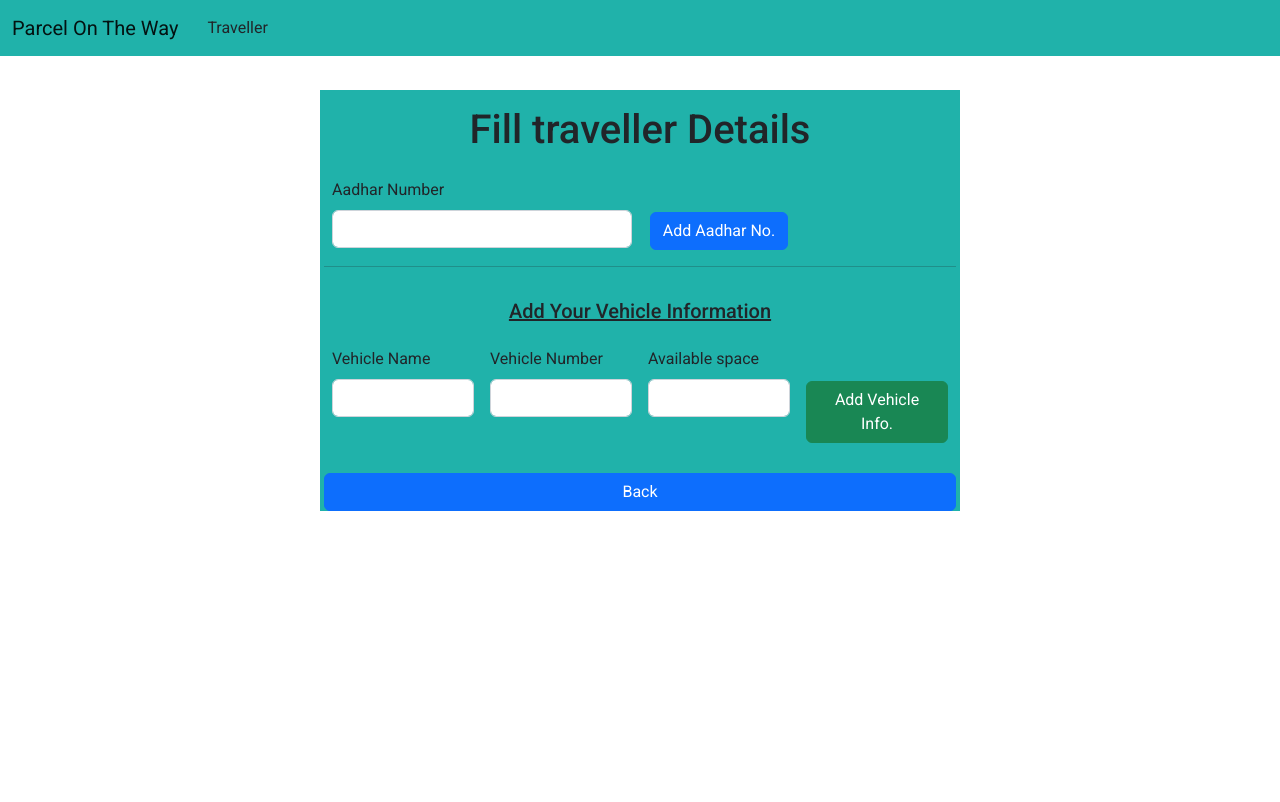
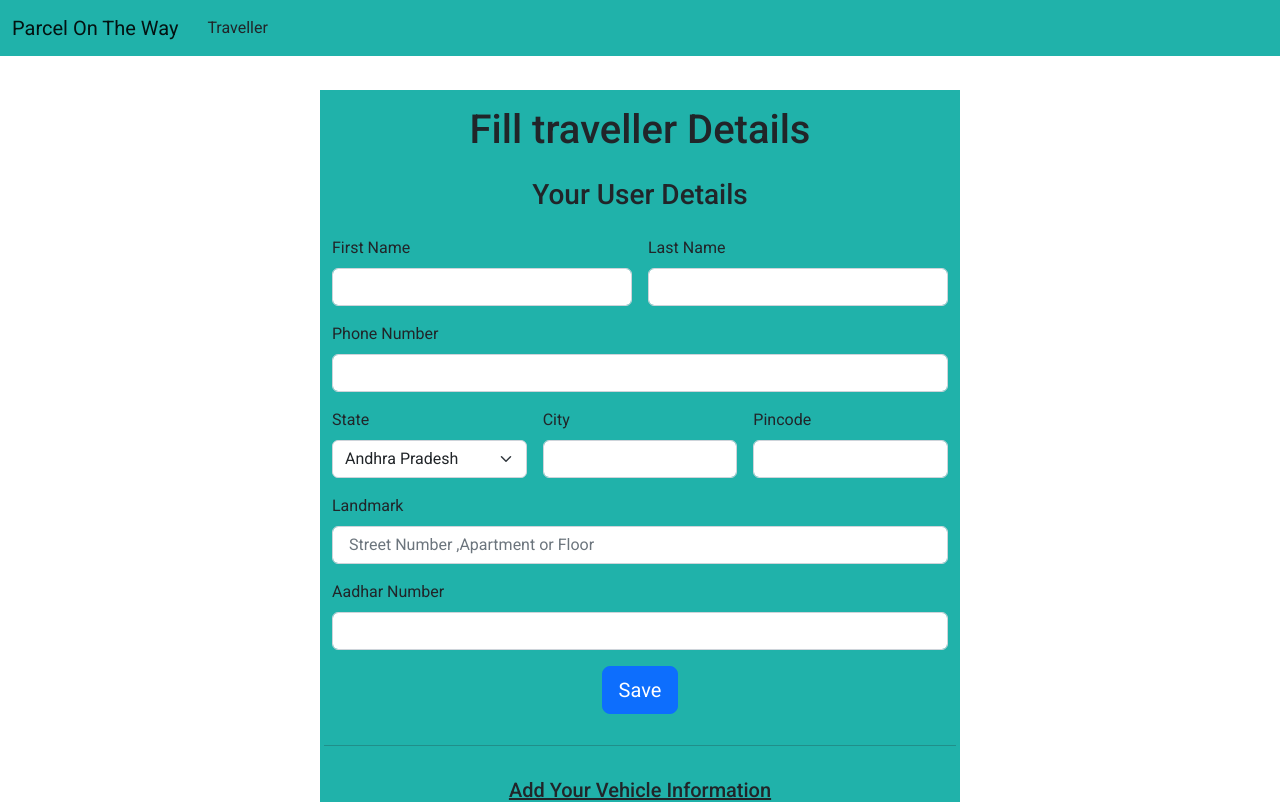
Before and after one commit to i-am-yuv/ParcelOnTheWayy, an Angular app: page /user/traveller/addTravellerDetails in a window 1280 px wide. Shown: the top 802 px of the page. Built offline with nearby package versions, Linux system fonts and the light colour scheme.

Commit message:
Update add-traveller.component.html

```diff
--- a/src/app/traveller/add-traveller/add-traveller.component.html
+++ b/src/app/traveller/add-traveller/add-traveller.component.html
@@ -18,13 +18,81 @@
   <div class="container">
     <form class="row g-3">
         <h1 style="text-align:center">Fill traveller Details</h1>
+
+      <h3 style="text-align:center">Your User Details</h3>
       <div class="col-md-6">
+          <label for="input4" class="form-label">First Name</label>
+          <input type="text" class="form-control" id="input4">
+      </div>
+      <div class="col-md-6">
+          <label for="input5" class="form-label">Last Name</label>
+          <input type="text" class="form-control" id="input5">
+      </div>
+      <div class="col-md-12">
+          <label for="formGroupExampleInput" class="form-label">Phone Number</label>
+          <input type="number" class="form-control" id="formGroupExampleInput">
+      </div>
+      <div class="col-md-4">
+          <label for="inputState" class="form-label">State</label>
+          <select id="inputState" class="form-select">
+              <option value="Andhra Pradesh">Andhra Pradesh</option>
+              <option value="Andaman and Nicobar Islands">Andaman and Nicobar Islands</option>
+              <option value="Arunachal Pradesh">Arunachal Pradesh</option>
+              <option value="Assam">Assam</option>
+              <option value="Bihar">Bihar</option>
+              <option value="Chandigarh">Chandigarh</option>
+              <option value="Chhattisgarh">Chhattisgarh</option>
+              <option value="Dadar and Nagar Haveli">Dadar and Nagar Haveli</option>
+              <option value="Daman and Diu">Daman and Diu</option>
+              <option value="Delhi">Delhi</option>
+              <option value="Lakshadweep">Lakshadweep</option>
+              <option value="Puducherry">Puducherry</option>
+              <option value="Goa">Goa</option>
+              <option value="Gujarat">Gujarat</option>
+              <option value="Haryana">Haryana</option>
+              <option value="Himachal Pradesh">Himachal Pradesh</option>
+              <option value="Jammu and Kashmir">Jammu and Kashmir</option>
+              <option value="Jharkhand">Jharkhand</option>
+              <option value="Karnataka">Karnataka</option>
+              <option value="Kerala">Kerala</option>
+              <option value="Madhya Pradesh">Madhya Pradesh</option>
+              <option value="Maharashtra">Maharashtra</option>
+              <option value="Manipur">Manipur</option>
+              <option value="Meghalaya">Meghalaya</option>
+              <option value="Mizoram">Mizoram</option>
+              <option value="Nagaland">Nagaland</option>
+              <option value="Odisha">Odisha</option>
+              <option value="Punjab">Punjab</option>
+              <option value="Rajasthan">Rajasthan</option>
+              <option value="Sikkim">Sikkim</option>
+              <option value="Tamil Nadu">Tamil Nadu</option>
+              <option value="Telangana">Telangana</option>
+              <option value="Tripura">Tripura</option>
+              <option value="Uttar Pradesh">Uttar Pradesh</option>
+              <option value="Uttarakhand">Uttarakhand</option>
+              <option value="West Bengal">West Bengal</option>
+          </select>
+      </div>
+      <div class="col-md-4">
+          <label for="inputCity" class="form-label">City</label>
+          <input type="text" class="form-control" id="inputCity">
+      </div>
+      <div class="col-md-4">
+          <label for="inputZip" class="form-label">Pincode</label>
+          <input type="text" class="form-control" id="inputZip">
+      </div>
+      <div class="col-12">
+          <label for="inputAddress2" class="form-label">Landmark</label>
+          <input type="text" class="form-control" id="inputAddress2" placeholder=" Street Number ,Apartment or Floor">
+      </div>
+
+      <div class="col-md-12">
         <label for="inputAadhar" class="form-label">Aadhar Number</label>
         <input type="text" class="form-control" id="inputAadhar">
     </div>
 
-        <div class="col-md-3" style="text-align:center ; margin-top: 50px;">
-            <button type="button" class="btn btn-primary ">Add Aadhar No.</button>
+      <div class="col-12" style="text-align:center ; margin-bottom: 15px;">
+          <button type="button" class="btn btn-primary btn-lg ">Save</button>
           </div>
 
         <hr>
```
Lines whose indentation alone changed are shown as unchanged.
